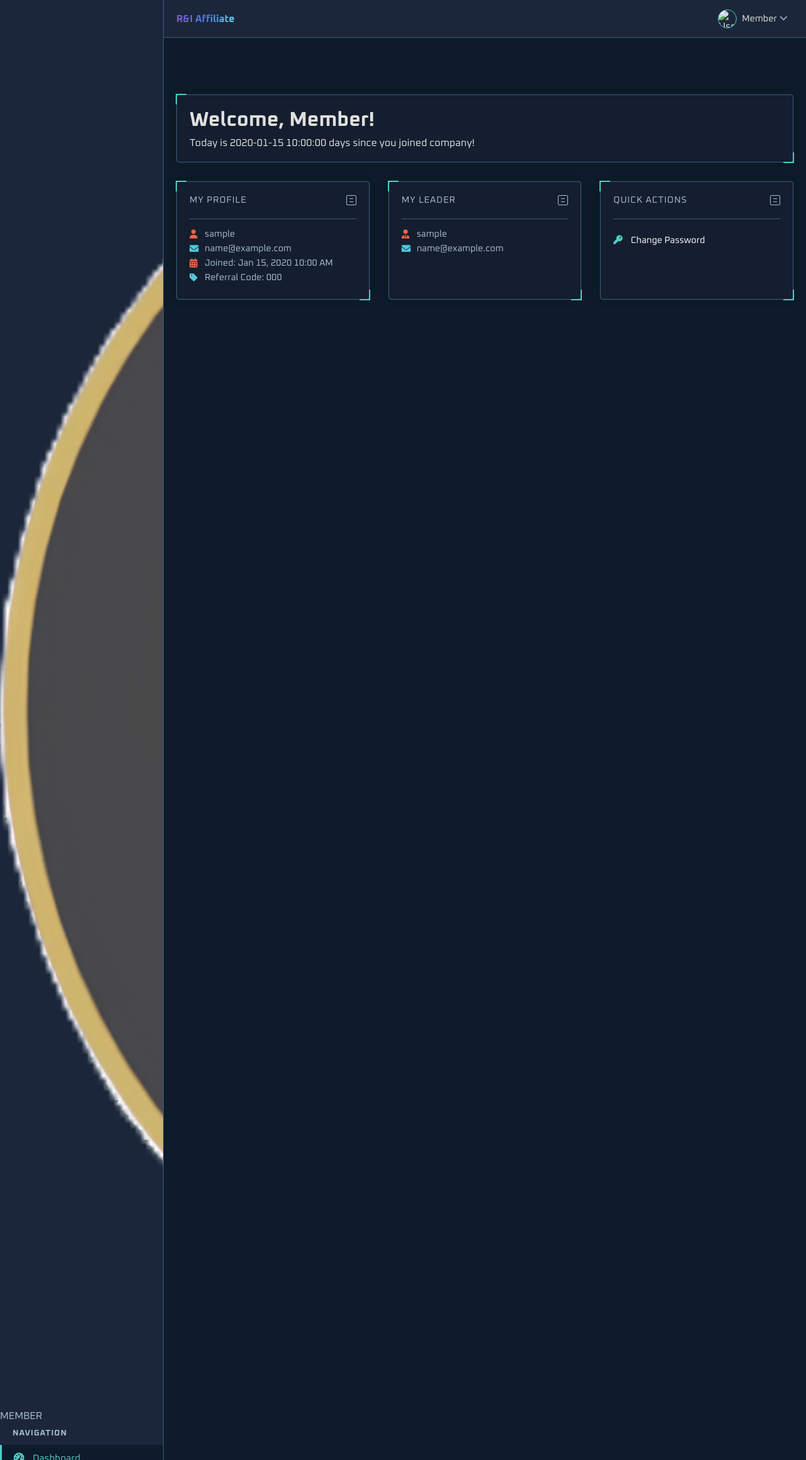
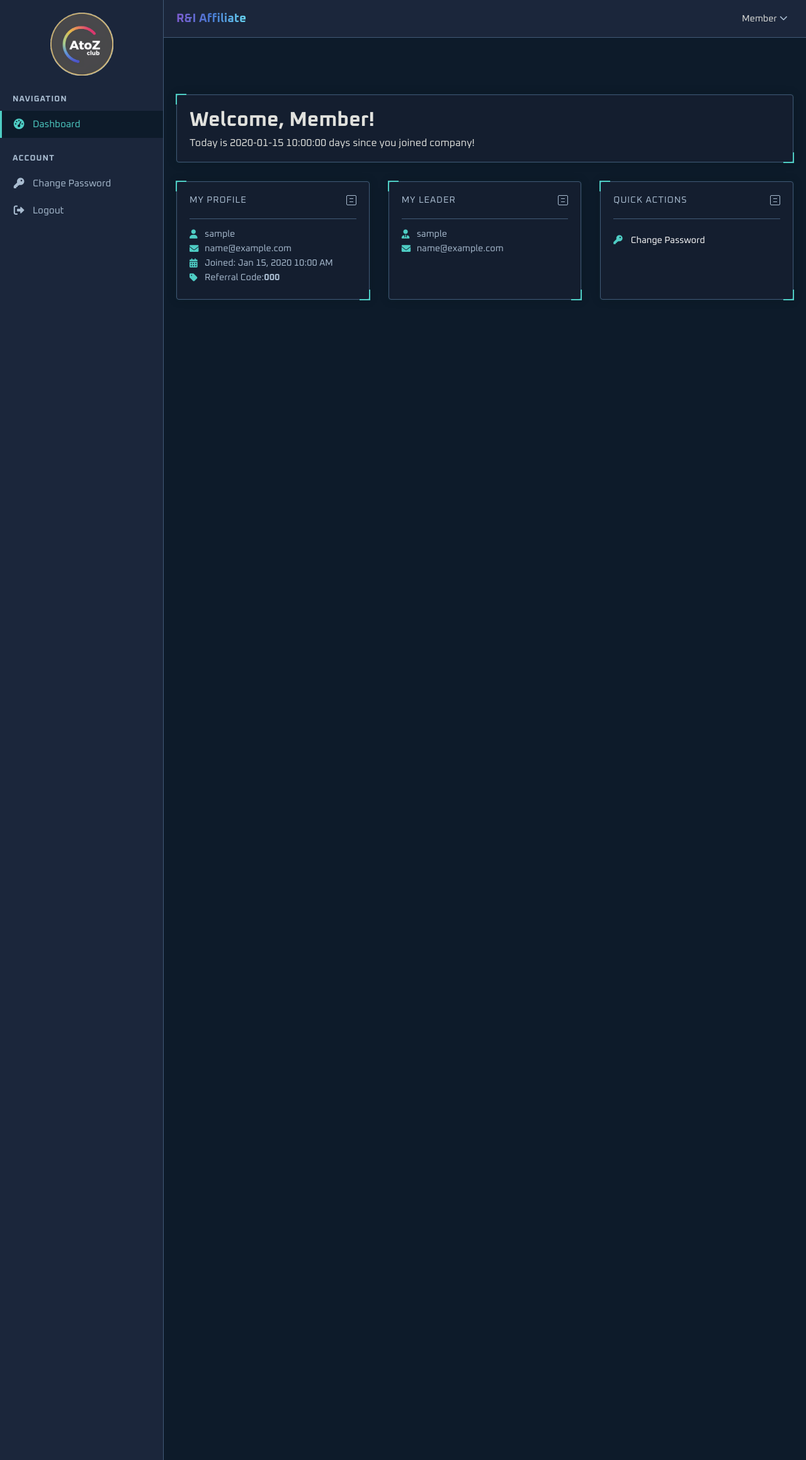
Before and after one commit to Teowwwzx/affiliate_login_system, a Flask app: template app/templates/member/member_dashboard.html in a window 1280 px wide. Shown: the whole page at 63% size. Run offline with Flask 3, Linux system fonts and the light colour scheme; tables that the repository leaves empty hold one stand-in row (values such as "Sample post"); the template is opened without the code that fills it: values that come from a table or form of the project are taken from there, most other values are stand-ins (such as "Sample title", 1, 10 or a date in 2020); some libraries are stand-ins or nearby versions.

Commit message:
[ADD] Version 21

```diff
--- a/app/routes/leader_routes.py
+++ b/app/routes/leader_routes.py
@@ -38,6 +38,9 @@
         flash("Leader information not found. Please log in again.", "danger")
         return redirect(url_for("auth.login"))
 
+    # Get referral code or 'NA' if not available
+    leader_referral_code = leader.personal_referral_code or 'NA'
+
     members = User.query.filter_by(leader_id=leader.id).order_by(User.username).all()
 
     # Calculate prize pools for all fund types
@@ -59,9 +62,6 @@
 
     # Get downline count
     downline_count = len(members)
-
-    # Get a specific referral code for display (e.g., the latest one)
-    leader_referral_code = leader.personal_referral_code
 
     return render_template(
         "leader/leader_dashboard.html",
--- a/app/templates/member/member_dashboard.html
+++ b/app/templates/member/member_dashboard.html
@@ -18,12 +18,10 @@
                 <i class="fas fa-bars"></i>
             </div>
             <a href="{{ url_for('member.member_dashboard') }}">
-                <span class="h5 mb-0 px-0 fw-bold gradient-text"><strong>R&I Affiliate</strong></span>
+                <span class="h5 mb-0 px-0 fw-bold gradient-text" style="font-size: 1.2em;"><strong>R&I Affiliate</strong></span>
             </a>
             <div class="nav-icons">
                 <div class="user-profile">
-                    <img src="https://via.placeholder.com/30/0D1B2A/E0E1DD?text={{ current_user.username[0]|upper if current_user and current_user.is_authenticated else 'M' }}"
-                        alt="User">
                     <span>{{ current_user.username if current_user and current_user.is_authenticated else 'Member' }}</span>
                     <i class="fas fa-chevron-down"></i>
                     <div class="dropdown-menu">
@@ -35,24 +33,25 @@
         </header>
         <!-- Sidebar -->
         <aside class="sidebar">
-            <div class="sidebar-logo">
-                <img src="{{ url_for('static', filename='images/logo.png') }}" alt="Logo" class="logo-img">
-                <span class="logo-text">MEMBER</span>
-            </div>
             <nav>
-                <p class="nav-category">Navigation</p>
-                <ul>
-                    <li class="active"><a href="{{ url_for('member.member_dashboard') }}">
-                        <i class="fas fa-tachometer-alt"></i> Dashboard</a>
-                    </li>
-                    <li><a href="{{ url_for('auth.change_password') }}">
-                        <i class="fas fa-key"></i> Change Password</a>
-                    </li>
-                    <li><a href="{{ url_for('auth.logout') }}">
-                        <i class="fas fa-sign-out-alt"></i> Logout</a>
-                    </li>
-                </ul>
-            </nav>
+                <nav class="new-admin-sidebar" id="sidebar">
+                    <div class="logo-section" style="text-align: center;"><a href="{{ url_for('member.member_dashboard') }}">
+                            <img src="{{ url_for('static', filename='images/logo.png') }}" alt="Company Logo"
+                                style="width: 100px; height: 100px;">
+                        </a></div>
+                    <p class="nav-category">Navigation</p>
+                    <ul>
+                        <li class="active"><a href="{{ url_for('member.member_dashboard') }}"><i
+                                    class="fas fa-tachometer-alt"></i> Dashboard</a></li>
+                    </ul>
+                    <p class="nav-category">Account</p>
+                    <ul>
+                        <li><a href="{{ url_for('auth.change_password') }}"><i class="fas fa-key"></i> Change
+                                Password</a>
+                        </li>
+                        <li><a href="{{ url_for('auth.logout') }}"><i class="fas fa-sign-out-alt"></i> Logout</a></li>
+                    </ul>
+                </nav>
         </aside>
 
         <!-- Main Content -->
@@ -71,10 +70,10 @@
                     </div>
                     <div class="widget-content">
                         <div class="stat-details">
-                            <p><i class="fas fa-user" style="color: var(--primary-color);"></i> {{ member.username }}</p>
-                            <p><i class="fas fa-envelope" style="color: var(--secondary-color);"></i> {{ member.email }}</p>
-                            <p><i class="fas fa-calendar-alt" style="color: var(--primary-color);"></i> Joined: {{ member.created_at | datetime_custom }}</p>
-                            <p><i class="fas fa-tag" style="color: var(--secondary-color);"></i> Referral Code: {{ member.referral_code }}</p>
+                            <p><i class="fas fa-user"></i> {{ member.username }}</p>
+                            <p><i class="fas fa-envelope"></i> {{ member.email }}</p>
+                            <p><i class="fas fa-calendar-alt"></i> Joined: {{ member.created_at | datetime_custom }}</p>
+                            <p><i class="fas fa-tag"></i> Referral Code: <strong>{{ referral_code }}</strong></p>
                         </div>
                     </div>
                 </div>
@@ -88,8 +87,8 @@
                     <div class="widget-content">
                         {% if leader %}
                         <div class="stat-details">
-                            <p><i class="fas fa-user-tie" style="color: var(--primary-color);"></i> {{ leader.username }}</p>
-                            <p><i class="fas fa-envelope" style="color: var(--secondary-color);"></i> {{ leader.email }}</p>
+                            <p><i class="fas fa-user-tie"></i> {{ leader.username }}</p>
+                            <p><i class="fas fa-envelope"></i> {{ leader.email }}</p>
                         </div>
                         {% else %}
                         <div class="stat-details">
```
Also changed, not shown: app/routes/member_routes.py (+17 -1 lines).
